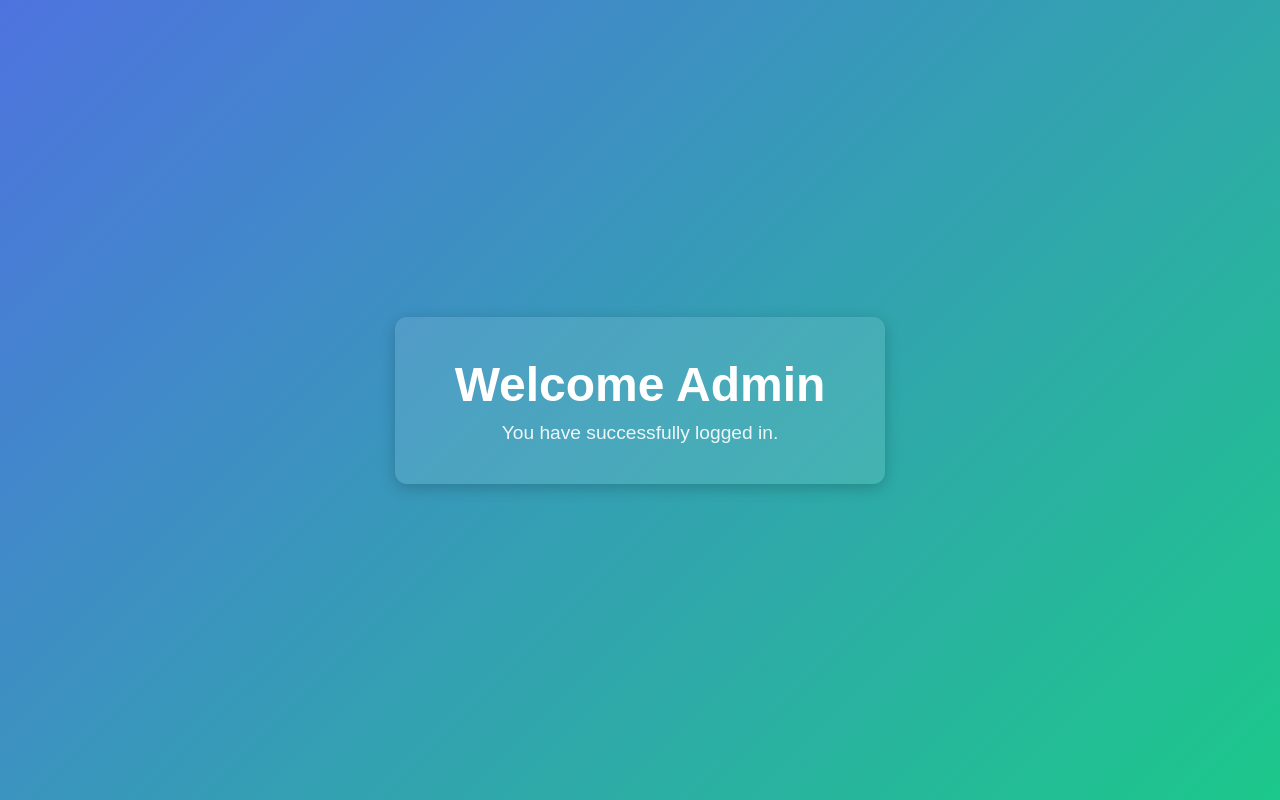
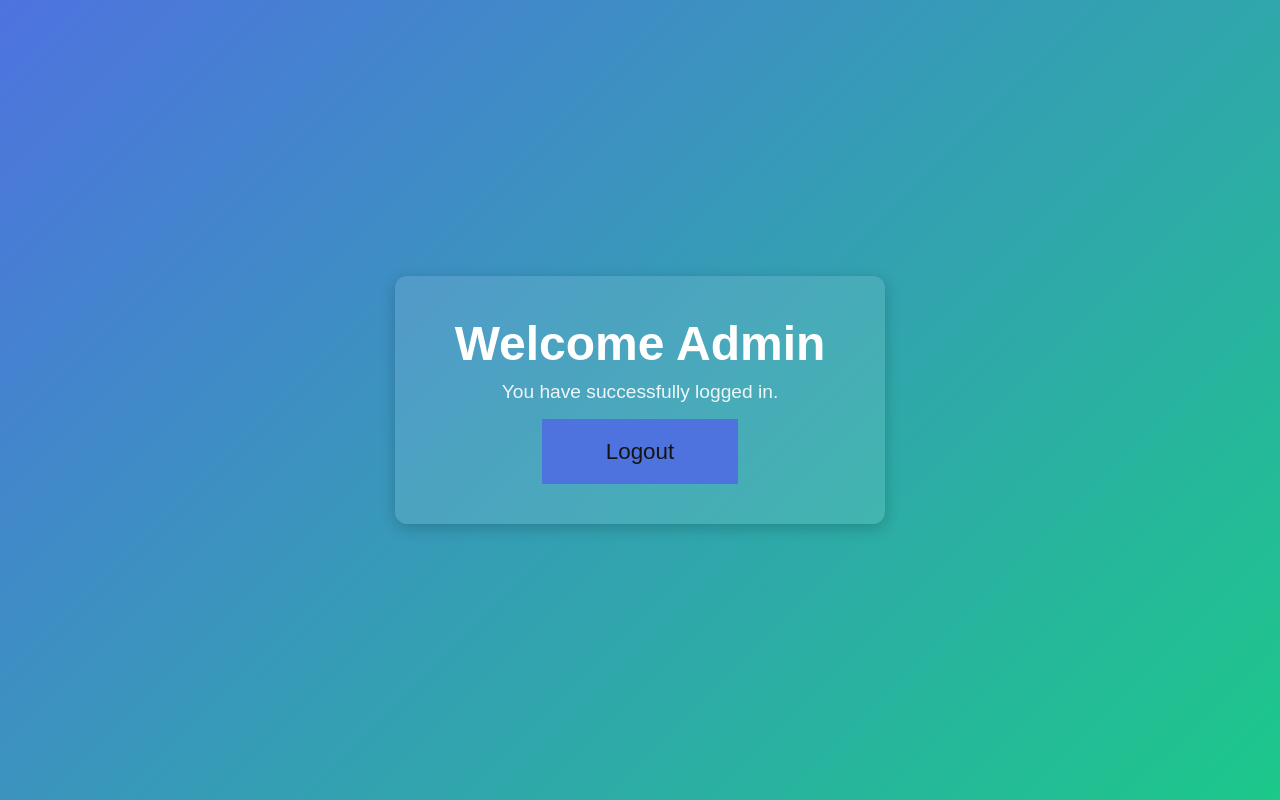
Before and after one commit to nikhil-kamboj420/Express.JS-by-Nikhil, a website: page views/admin.html in a window 1280 px wide. Drawn offline with Linux system fonts and the light colour scheme.

Commit message:
add logout button

```diff
--- a/views/admin.html
+++ b/views/admin.html
@@ -39,6 +39,14 @@
       font-size: 1.2rem;
       opacity: 0.9;
     }
+    button{
+      margin-top: 1rem;
+      border: none;
+      padding: 1.2rem 4rem;
+      background-color: #4e73df;
+      color: rgb(20, 20, 19);
+      font-size: 1.4rem;
+    }
   </style>
 </head>
 
@@ -46,6 +54,16 @@
   <div class="container">
     <h1>Welcome Admin</h1>
     <p>You have successfully logged in.</p>
+     <button id="logoutBtn">Logout</button>
   </div>
+<script>
+document.getElementById("logoutBtn").addEventListener("click", async () => {
+  await fetch("/logout", {
+    method: "POST",
+    credentials: "include"
+  });
+  window.location.href = "/login.html";
+});
+</script>
 </body>
 </html>
```
